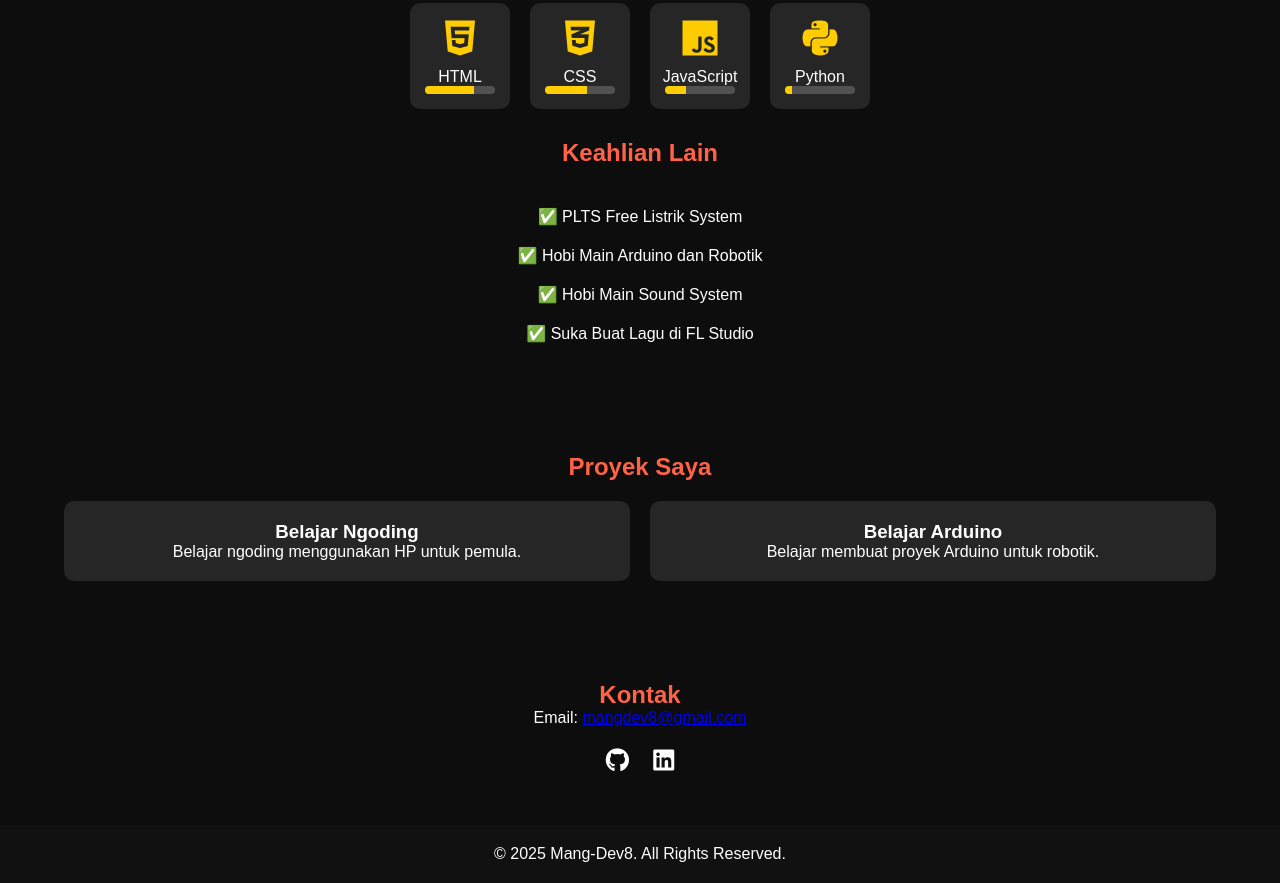
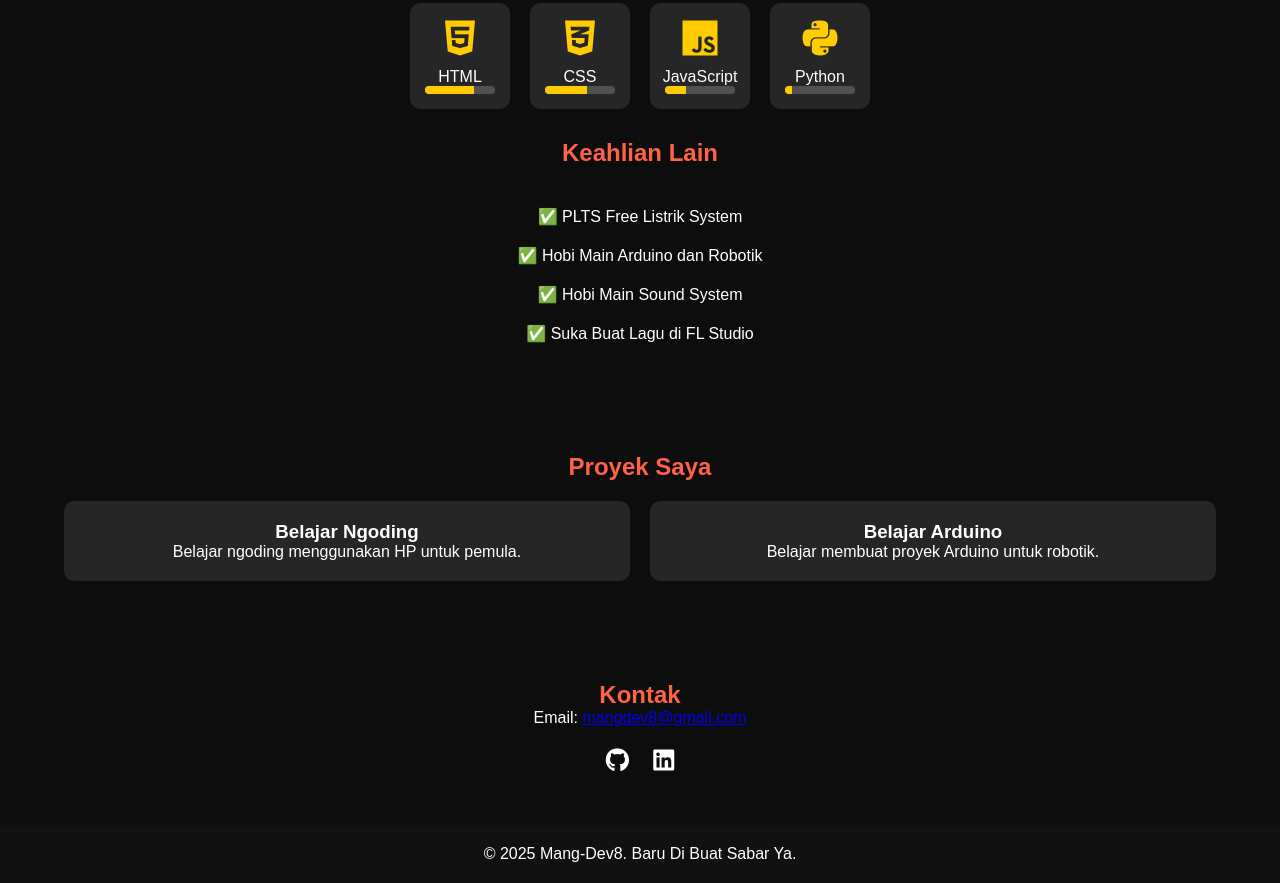
Before and after one commit to MangDev8/web-porto-0.1, a plain HTML site: page index.html in a window 1280 px wide. Shown: the part 995-1878 px from the top of the page. Drawn offline with Linux system fonts and the light colour scheme.

Commit message:
update index.html

```diff
--- a/index.html
+++ b/index.html
@@ -103,7 +103,7 @@
 
     <!-- Footer -->
     <footer>
-        <p>© 2025 Mang-Dev8. All Rights Reserved.</p>
+        <p>© 2025 Mang-Dev8. Baru Di Buat Sabar Ya.</p>
     </footer>
 
 
```
